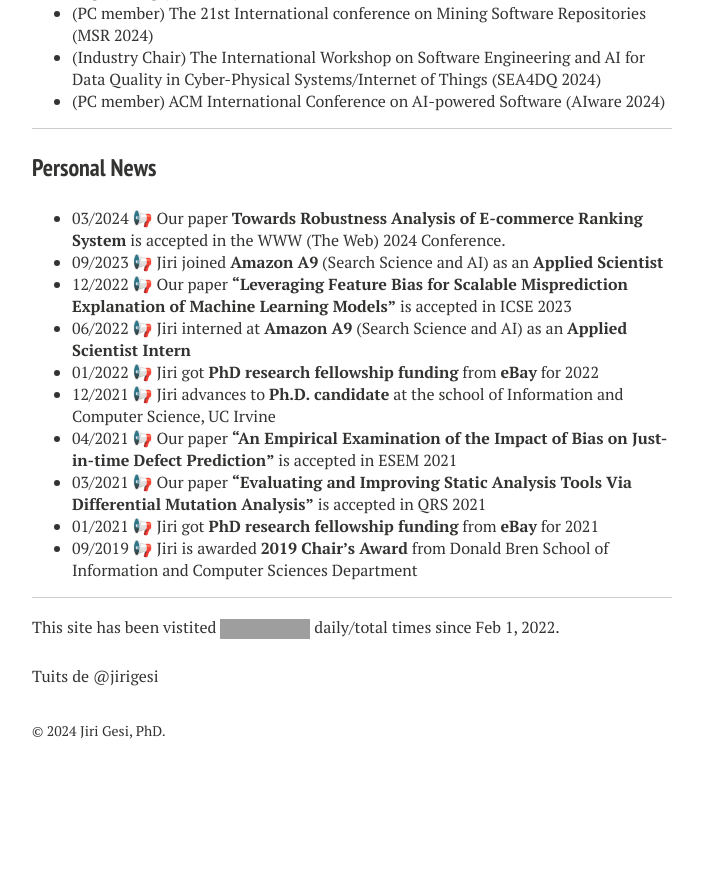
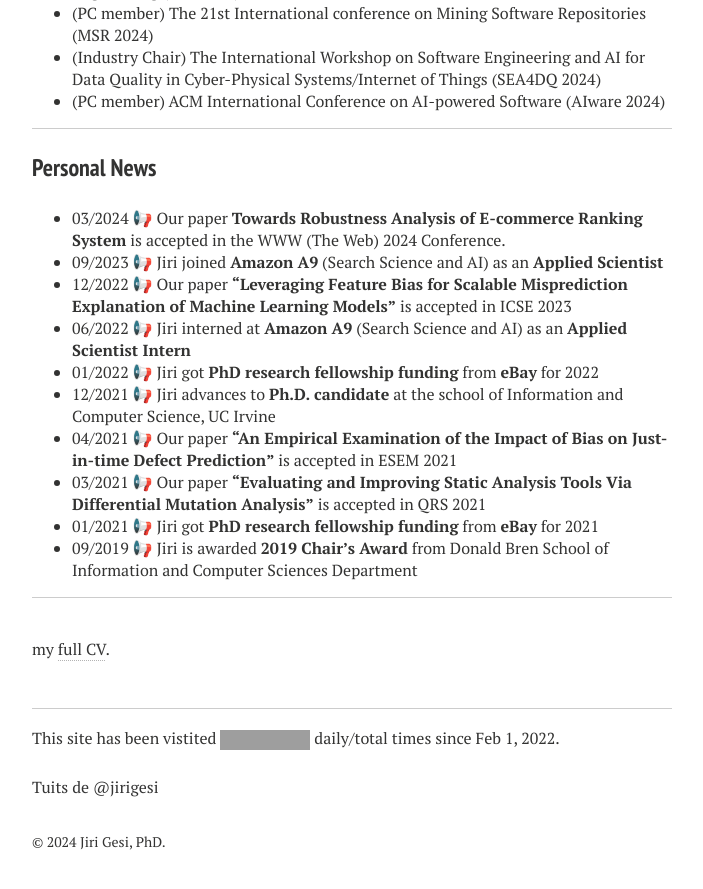
Before and after one commit to Jirigesi/Jirigesi.github.io, a Jekyll site: the page built from index.md, in a window 1280 px wide and 900 px high, scrolled down 1196 px. Shown: the top 889 px of the window, without its empty margins (288-991 px from the left). Built offline with Jekyll 4.4.1, drawn with Linux system fonts in a browser that asks for light colours; nearby versions of some CDN libraries; comment, search, counter and statistics services are not loaded; before the commit the page ends 1985 px from its top, so only the background shows below that; grey boxes are pictures that could not be loaded.

Commit message:
Update index.md

```diff
--- a/index.md
+++ b/index.md
@@ -64,6 +64,14 @@ My team at Amazon Science is researching how to train large natural language und
 
 ---
 
+<br />
+
+my <a href="https://github.com/Jirigesi/Jirigesi.github.io/blob/master/CV.pdf">full CV</a>.
+
+<br />
+
+---
+
 This site has been vistited
 [![Hits](https://hits.seeyoufarm.com/api/count/incr/badge.svg?url=https%3A%2F%2Fjirigesi.github.io&count_bg=%2379C83D&title_bg=%23555555&icon=&icon_color=%23E7E7E7&title=&edge_flat=false)](https://hits.seeyoufarm.com)
 daily/total times since Feb 1, 2022.
```
